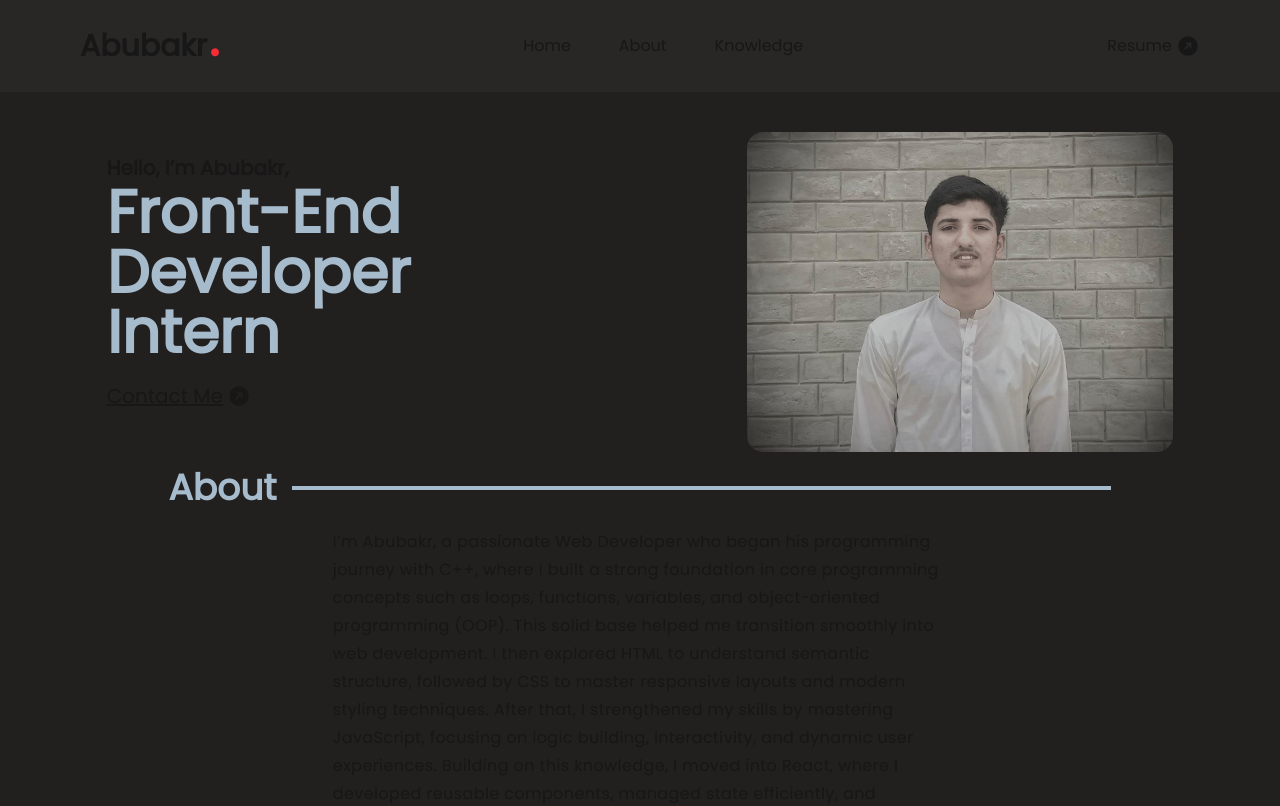
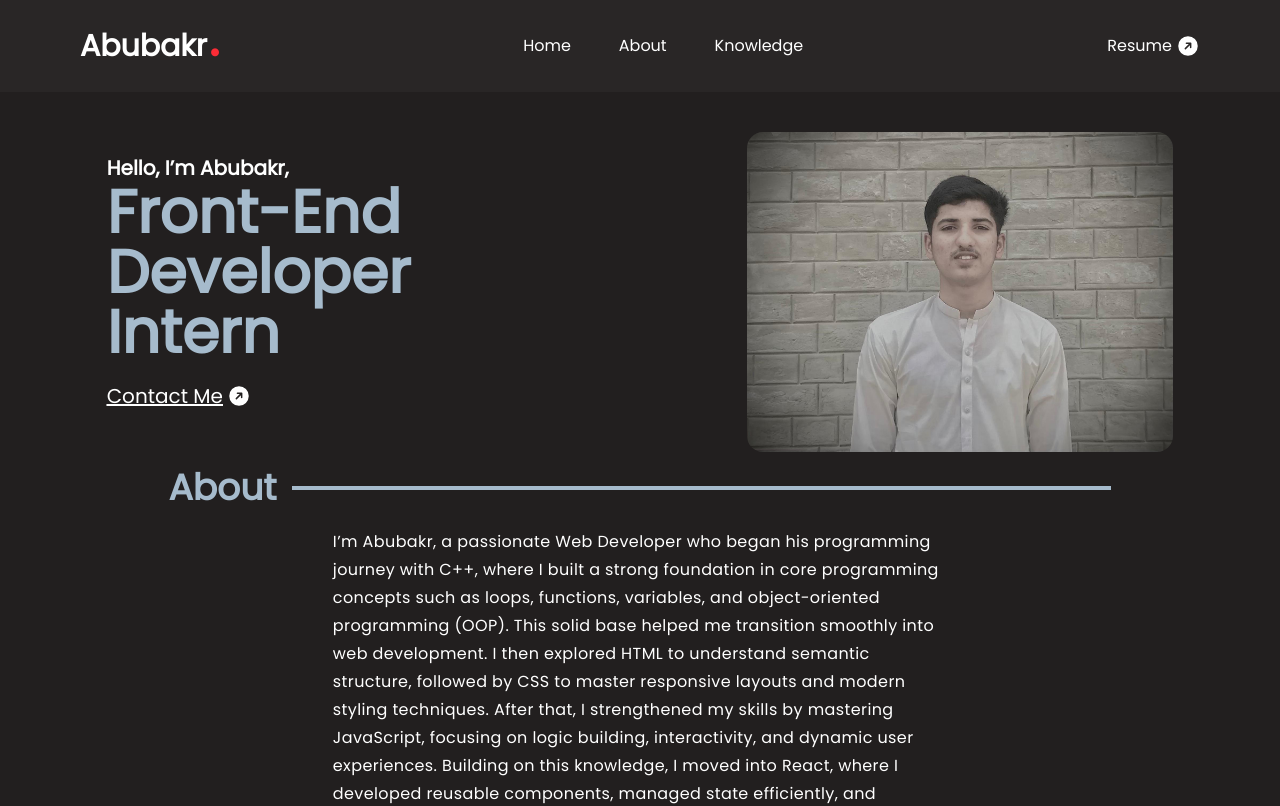
Before and after one commit to abubakrcode/Portfolio-Website, a Next.js app: page / in a window 1280 px wide. Shown: the top 806 px of the page. Built offline with nearby package versions, Linux system fonts and the light colour scheme.

Commit message:
3rd Commit

```diff
--- a/app/components/menu.js
+++ b/app/components/menu.js
@@ -8,7 +8,7 @@ export default function Menu() {
   const [open, setOpen] = useState(false);
 
   return (
-    <>
+    <div className="text-white">
       <button onClick={() => setOpen(!open)} className="md:hidden text-2xl">
         <IoMenu className="text-3xl" />
       </button>
@@ -31,6 +31,6 @@ export default function Menu() {
           </ul>
         </div>
       )}
-    </>
+    </div>
   );
 }
--- a/app/components/mobileMenu.js
+++ b/app/components/mobileMenu.js
@@ -8,7 +8,7 @@ export default function MobileMenu() {
   const [open, setOpen] = useState(false);
 
   return (
-    <>
+    <div className=" text-white ">
       <button onClick={() => setOpen(!open)} className="md:hidden text-2xl">
         <IoMenu className="text-3xl" />
       </button>
@@ -31,6 +31,6 @@ export default function MobileMenu() {
           </ul>
         </div>
       )}
-    </>
+    </div>
   );
 }
--- a/app/page.js
+++ b/app/page.js
@@ -12,7 +12,7 @@ import { PiArrowCircleRightFill } from "react-icons/pi";
 export default function Home() {
   return (
     <>
-      <div className="main bg-[#221f1f] w-full Poppins">
+      <div className="main bg-[#221f1f] w-full Poppins text-white">
         <div
           className="navbar flex justify-center items-center w-full text-
         xl bg-[#292626]"
--- a/app/resume/page.js
+++ b/app/resume/page.js
@@ -7,7 +7,7 @@ import { PiArrowCircleRightFill } from "react-icons/pi";
 import MobileMenu from "../components/mobileMenu";
 export default function ResumePage() {
   return (
-    <div className="bg-[#221f1f] w-full min-h-full Poppins">
+    <div className="bg-[#221f1f] w-full min-h-full Poppins text-white">
       <div
         className="navbar flex justify-center items-center w-full text-
         xl bg-[#292626]"
```
